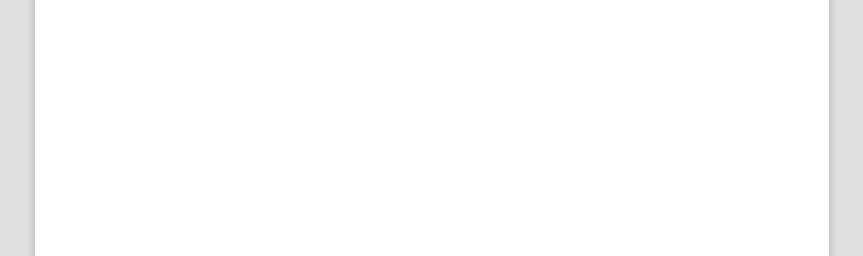
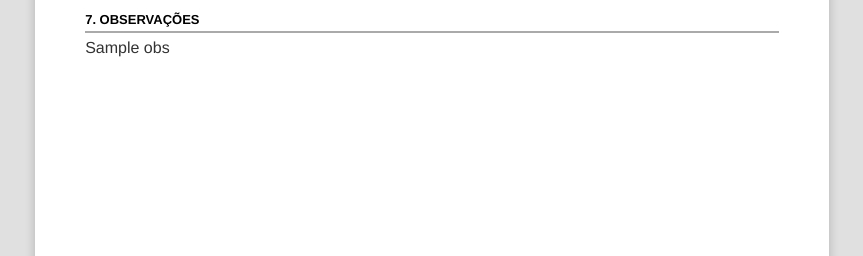
Before and after one commit to s1mplist/getoffice-drone, a FastAPI app: template templates/report.html in a window 1280 px wide. Shown: the part 4157-4413 px from the top of the page, without its empty margins (208-1071 px from the left). Run offline with FastAPI, Linux system fonts and the light colour scheme; the template is opened without the code that fills it: most values are stand-ins (such as "Sample title", 1, 10 or a date in 2020); parts of the project's set-up code (start-up, migrations or seed data) failed here and were passed over.

Commit message:
feat(report): add general observations field to report template and context

```diff
--- a/api/core/context.py
+++ b/api/core/context.py
@@ -35,6 +35,7 @@ class Gerais(BaseModel):
         default="GetOffice - Gestão em drones agrícolas",
         description="Mensagem do rodapé",
     )
+    obs: str = Field(description="Observações gerais")
 
     @property
     def date(self) -> Optional[str]:
--- a/api/router.py
+++ b/api/router.py
@@ -48,6 +48,7 @@ async def get_drone_report(request: Request, page_id: str):
         cliente=response.get("nome_do_produtor_completo"),
         fazenda=response.get("nome_da_fazenda"),
         doc_numero=response.get("id_interno", ""),
+        obs=response.get("observacoes", ""),
     )
     geografia = Geografia(
         coordenada=response.get("coordenada_geografica", ""),
--- a/templates/report.html
+++ b/templates/report.html
@@ -169,6 +169,8 @@
         {% else %}
           <p class="obs obs-small" style="text-align:center;">Sem fotos.</p>
         {% endif %}
+        <h2>7. Observações</h2>
+        <p>{{ data.obs or 'Nenhuma observação registrada.' }}</p>
       </div>
       {% include 'partials/footer.html' %}
     </div>
```
